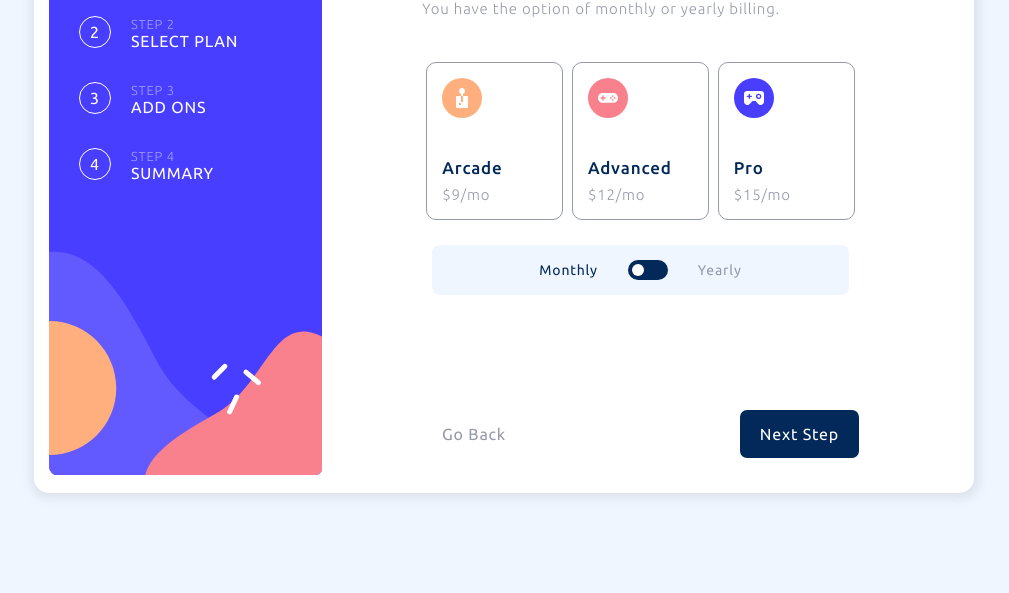
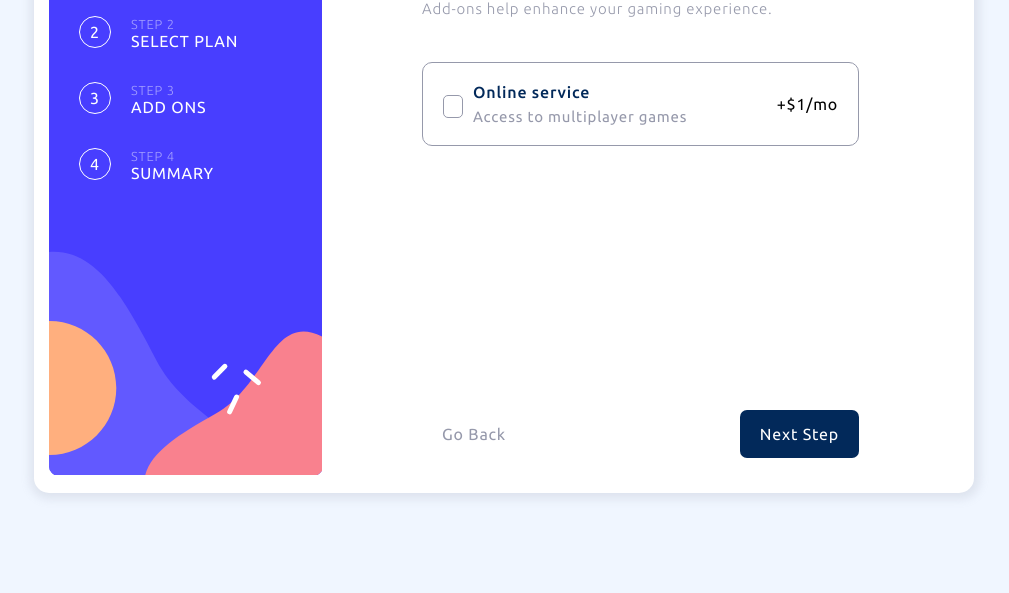
Before and after one commit to darlanaraujo/Frontend-Mentor-Formulario-Varias-Etapas, a plain HTML site: page index.html in a window 1280 px wide. Shown: the part 207-800 px from the top of the page, without its empty margins (136-1145 px from the left). Drawn offline with Linux system fonts and the light colour scheme.

Commit message:
Atualização #5
Primeira parte da tela Add-ons está concluido, falta melhorar o CSS e replicar a estrutura HTML.

```diff
--- a/index.html
+++ b/index.html
@@ -66,8 +66,8 @@
             </section>
             <section class="contente">
 
-                <!-- conteudo 1 -->
-                <div class="box-contente contente-info" id="boxContente">
+                <!-- Tela Info -->
+                <div class="box-contente contente-info " id="boxContente"> <!-- active -->
                     <h1 class="titulo">Personal info</h1>
                     <p class="subtitulo">Please provide your name, email address, and phone number.</p>
                     <form class="form" method="get">
@@ -100,8 +100,8 @@
 
                 </div>
 
-                <!-- Conteudo 2 -->
-                <div class="box-contente contente-plan active" id="boxContente">
+                <!-- Tela Plan -->
+                <div class="box-contente contente-plan " id="boxContente"> <!-- active -->
                     <h1 class="titulo">Select your plan</h1>
                     <p class="subtitulo">You have the option of monthly or yearly billing.</p>
                     <div class="box-plan">
@@ -160,6 +160,28 @@
                     </div>
                 </div>
 
+                <!-- Tela Add-ons -->
+                <div class="box-contente contente-add active"> <!-- active -->
+                    <h1 class="titulo">Pick add-ons</h1>
+                    <p class="subtitulo">Add-ons help enhance your gaming experience.</p>
+                    <div class="box-add">
+                        <label class="label-add" for="checkOnlineService">
+                            <div class="coluna">
+                                <label class="container-checkbox">
+                                    <input type="checkbox" id="checkOnlineService">
+                                    <span class="checkmark"></span>
+                                </label>
+                                <div>
+                                    <p class="titulo">Online service</p>
+                                    <p class="texto">Access to multiplayer games</p>
+                                </div>
+                            </div>
+                            <p class="valor">+$1/mo</p>
+
+                        </label>
+                    </div>
+                </div>
+
                 <!-- Rodape -->
                 <footer class="footer">
                     <span>
--- a/scss/estilo.scss
+++ b/scss/estilo.scss
@@ -34,6 +34,7 @@
 
         @include mobile {
             display: block;
+            height: max-content;
         }
 
         .sidebar {
@@ -138,8 +139,52 @@
                     font-weight: 300;
                     margin-bottom: 45px;
                 }
+
+                .container-checkbox {
+                    position: relative;
+                    cursor: pointer;
+
+                    & input[type=checkbox] {
+                        opacity: 0;
+                        width: 0;
+                        height: 0;
+
+                        &:checked + .checkmark {
+                            background-color: $roxo;
+                            border-color: $roxo;
+
+                            &::after {
+                                content: '';
+                                position: absolute;
+                                left: 5px;
+                                top: 3px;
+                                width: 5px;
+                                height: 10px;
+                                border: solid $branco;
+                                border-width: 0 3px 3px 0;
+                                transform: rotate(45deg);
+                                -webkit-transform: rotate(45deg);
+                                -ms-transform: rotate(45deg);
+                            }
+                        }
+                    }
+
+                    .checkmark {
+                        position: absolute;
+                        top: 0;
+                        left: 0;
+                        width: 20px;
+                        height: 23px;
+                        background-color: $branco;
+                        border-radius: 5px;
+                        border: 1px solid $cinzaFrio;
+
+
+                    }
+                }
             }
 
+            // Tela Info
             .contente-info {
                 .form {
                     display: flex;
@@ -193,6 +238,7 @@
                 }
             }
 
+            // Tela Plan
             .contente-plan {
 
                 .box-plan {
@@ -337,7 +383,54 @@
                 }
             }
 
+            // Tela Add-ons
+            .contente-add {
 
+                .box-add {
+                    display: grid;
+                    gap: 15px;
+
+                    .label-add {
+                        display: flex;
+                        justify-content: space-between;
+                        align-items: center;
+                        border: 1px solid $cinzaFrio;
+                        padding: 20px;
+                        border-radius: 10px;
+                        cursor: pointer;
+
+                        &:hover {
+                            border-color: $roxo;
+                        }
+
+                        // & input[type='checkbox']:checked {
+                        //     background-color: $magnolia;
+                        // }
+
+                        .coluna {
+                            display: flex;
+                            align-items: center;
+                            gap: 30px;
+
+
+
+                            .titulo {
+                                font-size: 16px;
+                                margin-bottom: 7px;
+                                font-weight: 500;
+                            }
+
+                            .texto {
+                                color: $cinzaFrio;
+                                font-size: 15px;
+
+                            }
+                        }
+                    }
+                }
+            }
+
+            // Rodapé
             .footer {
                 display: flex;
                 justify-content: space-between;
```
Also changed, not shown: css/estilo.css, 1 other file.
